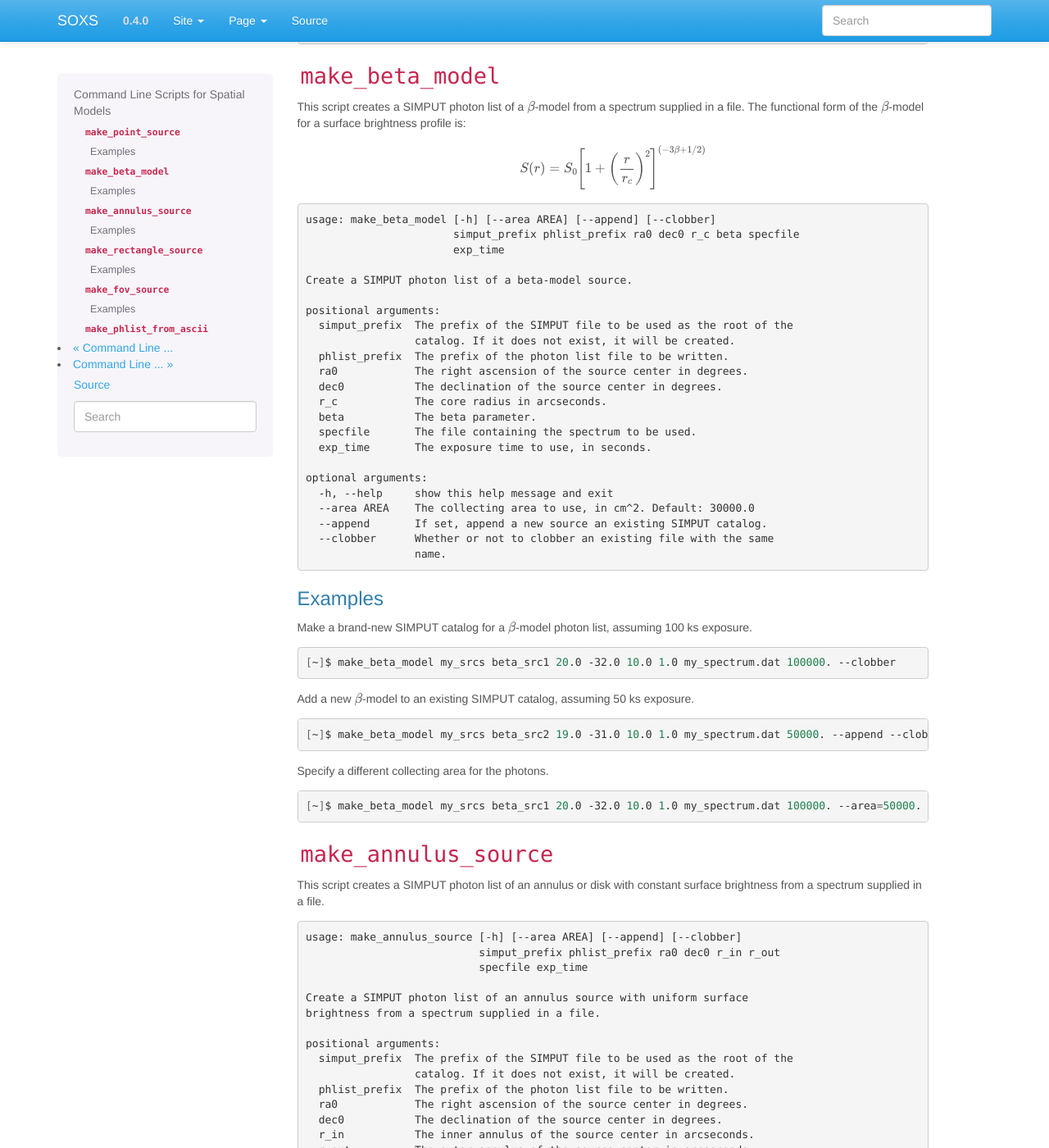
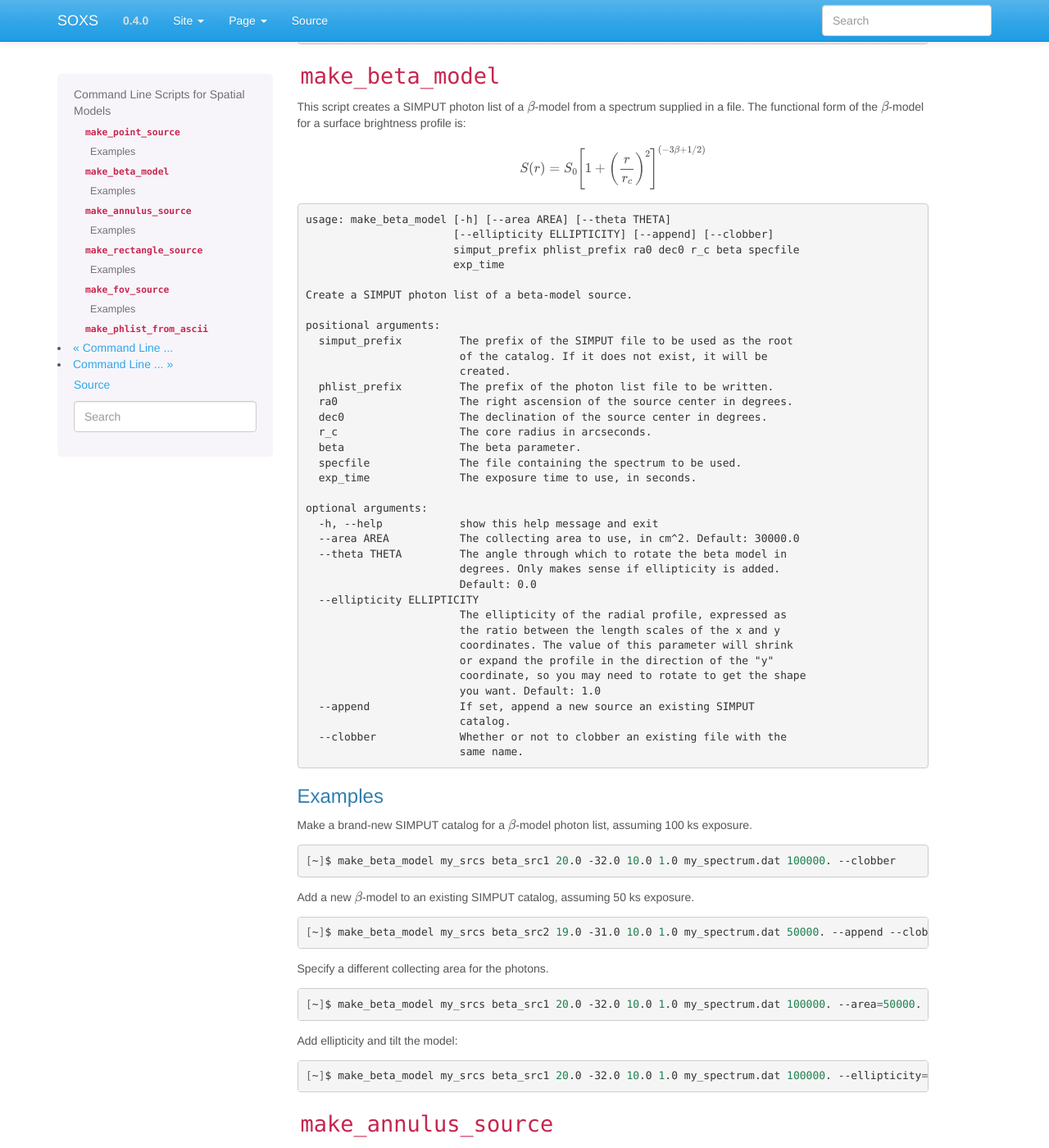
Before and after one commit to lynx-x-ray-observatory/soxs, a Sphinx documentation site: the page built from doc/source/command_line/spatial.rst, in a window 1280 px wide and 1400 px high, scrolled down 1026 px. Shown: the whole window at 82% size. Built offline with Sphinx 7.4.7, drawn with Linux system fonts in a browser that asks for light colours; some of the changed text lies outside the part shown.

Commit message:
Update spatial command-line docs

```diff
--- a/doc/source/command_line/spatial.rst
+++ b/doc/source/command_line/spatial.rst
@@ -77,29 +77,42 @@ file. The functional form of the :math:`\beta`-model for a surface brightness pr
 
 .. code-block:: text
 
-    usage: make_beta_model [-h] [--area AREA] [--append] [--clobber]
+    usage: make_beta_model [-h] [--area AREA] [--theta THETA]
+                           [--ellipticity ELLIPTICITY] [--append] [--clobber]
                            simput_prefix phlist_prefix ra0 dec0 r_c beta specfile
                            exp_time
 
     Create a SIMPUT photon list of a beta-model source.
 
     positional arguments:
-      simput_prefix  The prefix of the SIMPUT file to be used as the root of the
-                     catalog. If it does not exist, it will be created.
-      phlist_prefix  The prefix of the photon list file to be written.
-      ra0            The right ascension of the source center in degrees.
-      dec0           The declination of the source center in degrees.
-      r_c            The core radius in arcseconds.
-      beta           The beta parameter.
-      specfile       The file containing the spectrum to be used.
-      exp_time       The exposure time to use, in seconds.
+      simput_prefix         The prefix of the SIMPUT file to be used as the root
+                            of the catalog. If it does not exist, it will be
+                            created.
+      phlist_prefix         The prefix of the photon list file to be written.
+      ra0                   The right ascension of the source center in degrees.
+      dec0                  The declination of the source center in degrees.
+      r_c                   The core radius in arcseconds.
+      beta                  The beta parameter.
+      specfile              The file containing the spectrum to be used.
+      exp_time              The exposure time to use, in seconds.
 
     optional arguments:
-      -h, --help     show this help message and exit
-      --area AREA    The collecting area to use, in cm^2. Default: 30000.0
-      --append       If set, append a new source an existing SIMPUT catalog.
-      --clobber      Whether or not to clobber an existing file with the same
-                     name.
+      -h, --help            show this help message and exit
+      --area AREA           The collecting area to use, in cm^2. Default: 30000.0
+      --theta THETA         The angle through which to rotate the beta model in
+                            degrees. Only makes sense if ellipticity is added.
+                            Default: 0.0
+      --ellipticity ELLIPTICITY
+                            The ellipticity of the radial profile, expressed as
+                            the ratio between the length scales of the x and y
+                            coordinates. The value of this parameter will shrink
+                            or expand the profile in the direction of the "y"
+                            coordinate, so you may need to rotate to get the shape
+                            you want. Default: 1.0
+      --append              If set, append a new source an existing SIMPUT
+                            catalog.
+      --clobber             Whether or not to clobber an existing file with the
+                            same name.
 
 Examples
 ++++++++
@@ -122,6 +135,12 @@ Specify a different collecting area for the photons.
 
     [~]$ make_beta_model my_srcs beta_src1 20.0 -32.0 10.0 1.0 my_spectrum.dat 100000. --area=50000. --clobber
 
+Add ellipticity and tilt the model:
+
+.. code-block:: bash
+
+    [~]$ make_beta_model my_srcs beta_src1 20.0 -32.0 10.0 1.0 my_spectrum.dat 100000. --ellipticity=0.5 --theta=45.0 --clobber
+
 ``make_annulus_source``
 -----------------------
 
@@ -130,7 +149,8 @@ from a spectrum supplied in a file.
 
 .. code-block:: text
 
-    usage: make_annulus_source [-h] [--area AREA] [--append] [--clobber]
+    usage: make_annulus_source [-h] [--theta THETA] [--ellipticity ELLIPTICITY]
+                               [--area AREA] [--append] [--clobber]
                                simput_prefix phlist_prefix ra0 dec0 r_in r_out
                                specfile exp_time
 
@@ -138,22 +158,34 @@ from a spectrum supplied in a file.
     brightness from a spectrum supplied in a file.
 
     positional arguments:
-      simput_prefix  The prefix of the SIMPUT file to be used as the root of the
-                     catalog. If it does not exist, it will be created.
-      phlist_prefix  The prefix of the photon list file to be written.
-      ra0            The right ascension of the source center in degrees.
-      dec0           The declination of the source center in degrees.
-      r_in           The inner annulus of the source center in arcseconds.
-      r_out          The outer annulus of the source center in arcseconds.
-      specfile       The file containing the spectrum to be used.
-      exp_time       The exposure time to use, in seconds.
+      simput_prefix         The prefix of the SIMPUT file to be used as the root
+                            of the catalog. If it does not exist, it will be
+                            created.
+      phlist_prefix         The prefix of the photon list file to be written.
+      ra0                   The right ascension of the source center in degrees.
+      dec0                  The declination of the source center in degrees.
+      r_in                  The inner annulus of the source center in arcseconds.
+      r_out                 The outer annulus of the source center in arcseconds.
+      specfile              The file containing the spectrum to be used.
+      exp_time              The exposure time to use, in seconds.
 
     optional arguments:
-      -h, --help     show this help message and exit
-      --area AREA    The collecting area to use, in cm^2. Default: 30000.0
-      --append       If set, append a new source an existing SIMPUT catalog.
-      --clobber      Whether or not to clobber an existing file with the same
-                     name.
+      -h, --help            show this help message and exit
+      --theta THETA         The angle through which to rotate the beta model in
+                            degrees. Only makes sense if ellipticity is added.
+                            Default: 0.0
+      --ellipticity ELLIPTICITY
+                            The ellipticity of the radial profile, expressed as
+                            the ratio between the length scales of the x and y
+                            coordinates. The value of this parameter will shrink
+                            or expand the profile in the direction of the "y"
+                            coordinate, so you may need to rotate to get the shape
+                            you want. Default: 1.0
+      --area AREA           The collecting area to use, in cm^2. Default: 30000.0
+      --append              If set, append a new source an existing SIMPUT
+                            catalog.
+      --clobber             Whether or not to clobber an existing file with the
+                            same name.
 
 Examples
 ++++++++
@@ -175,6 +207,12 @@ Specify a different collecting area for the photons.
 .. code-block:: bash
 
     [~]$ make_annulus_source my_srcs ann_src1 20.0 -32.0 0.0 30.0 my_spectrum.dat 100000. --area=50000. --clobber
+
+Add ellipticity and tilt the model:
+
+.. code-block:: bash
+
+    [~]$ make_annulus_source my_srcs ann_src1 20.0 -32.0 0.0 30.0 my_spectrum.dat 100000. --ellipticity=2.0 --theta=30.0 --clobber
 
 ``make_rectangle_source``
 -------------------------
```
